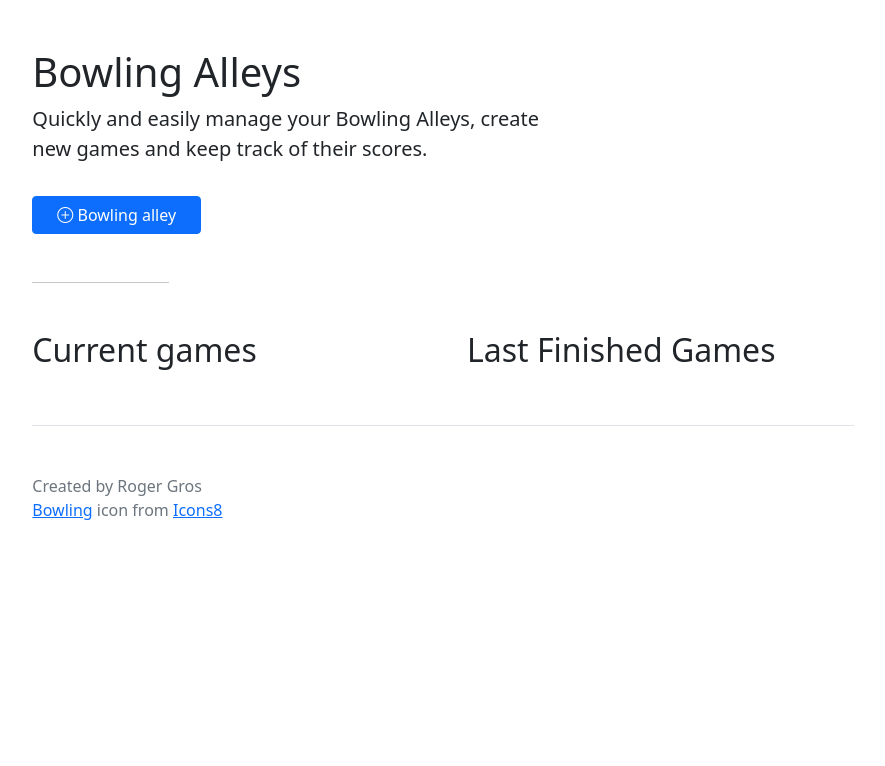
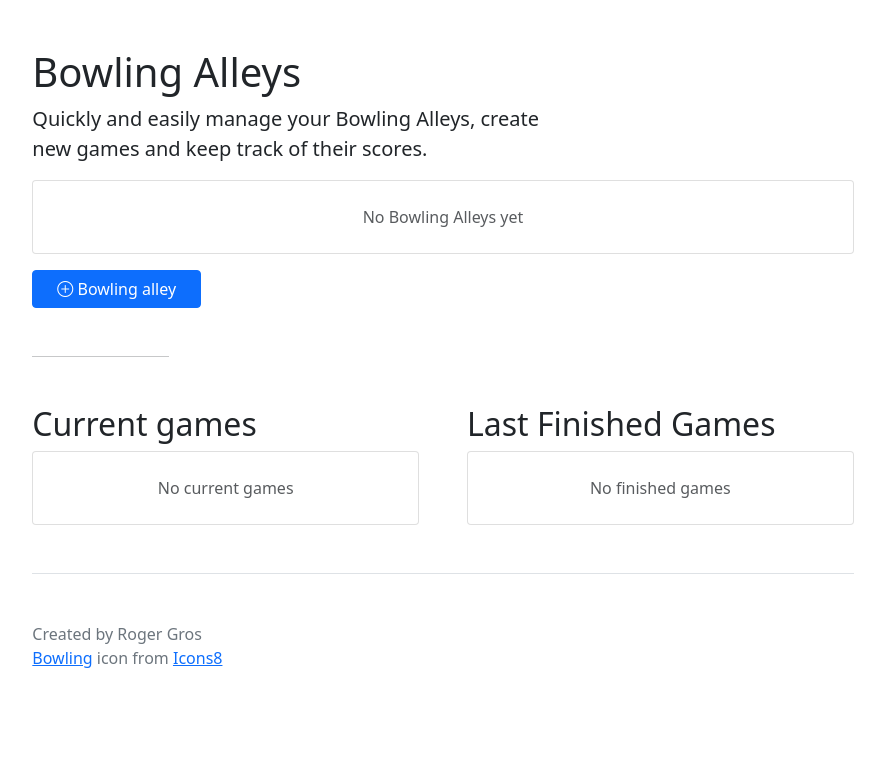
Before and after one commit to rogergros/ddd-example, a Symfony app: template templates/home.html.twig in a window 1280 px wide. Shown: the part 101-867 px from the top of the page, without its empty margins (197-1082 px from the left). Before the commit the page ends 621 px from the top, so only its background shows below. Run offline with Twig, Linux system fonts and the light colour scheme; the template is opened without the code that fills it, so the values that code supplies are empty; some libraries are stand-ins or nearby versions.

Commit message:
👻 Added empty state

```diff
--- a/templates/home.html.twig
+++ b/templates/home.html.twig
@@ -16,6 +16,13 @@
             <p class="fs-5 col-md-8">Quickly and easily manage your Bowling Alleys, create new games and keep track of their scores.</p>
 
             <div class="mb-3 list-group">
+            {% if bowlingAlleys|length == 0 %}
+                <a class="list-group-item list-group-item-action d-flex" aria-current="true">
+                    <div class="d-flex w-100 justify-content-center pt-3">
+                        <p class="opacity-75">No Bowling Alleys yet</p>
+                    </div>
+                </a>
+            {% else %}
                 {% for bowlingAlley in bowlingAlleys %}
                     <a href="{{ url('web.bowling-alley', {'id': bowlingAlley.id}) }}" class="list-group-item list-group-item-action d-flex gap-3 py-3" aria-current="true">
                         <img src="/img/alley.png" height="32">
@@ -28,6 +35,7 @@
                         </div>
                     </a>
                 {% endfor %}
+            {% endif %}
             </div>
 
             <div class="mb-5">
@@ -44,6 +52,13 @@
                     <h2>Current games</h2>
 
                     <div class="list-group">
+                        {% if currentGames|length == 0 %}
+                        <a class="list-group-item list-group-item-action d-flex" aria-current="true">
+                            <div class="d-flex w-100 justify-content-center pt-3">
+                                <p class="opacity-75">No current games</p>
+                            </div>
+                        </a>
+                        {% else %}
                             {% for currentGame in currentGames %}
                                 <a href="{{ url('web.game', { 'id' : currentGame.id }) }}" class="list-group-item list-group-item-action d-flex gap-3 py-3" aria-current="true">
                                     <img src="/img/pins.png" height="32">
@@ -61,12 +76,20 @@
                                     </div>
                                 </a>
                             {% endfor %}
+                        {% endif %}
                     </div>
                 </div>
 
                 <div class="col-md-6">
                     <h2>Last Finished Games</h2>
                     <div class="list-group">
+                        {% if finishedGames|length == 0 %}
+                        <a class="list-group-item list-group-item-action d-flex" aria-current="true">
+                            <div class="d-flex w-100 justify-content-center pt-3">
+                                <p class="opacity-75">No finished games</p>
+                            </div>
+                        </a>
+                        {% else %}
                             {% for finishedGame in finishedGames %}
                                 <a href="{{ url('web.game', { 'id' : finishedGame.id }) }}" class="list-group-item list-group-item-action d-flex gap-3 py-3" aria-current="true">
                                     <img src="/img/pins.png" height="32">
@@ -82,6 +105,7 @@
                                     </div>
                                 </a>
                             {% endfor %}
+                        {% endif %}
                     </div>
                 </div>
             </div>
```
Lines whose indentation alone changed are shown as unchanged.
